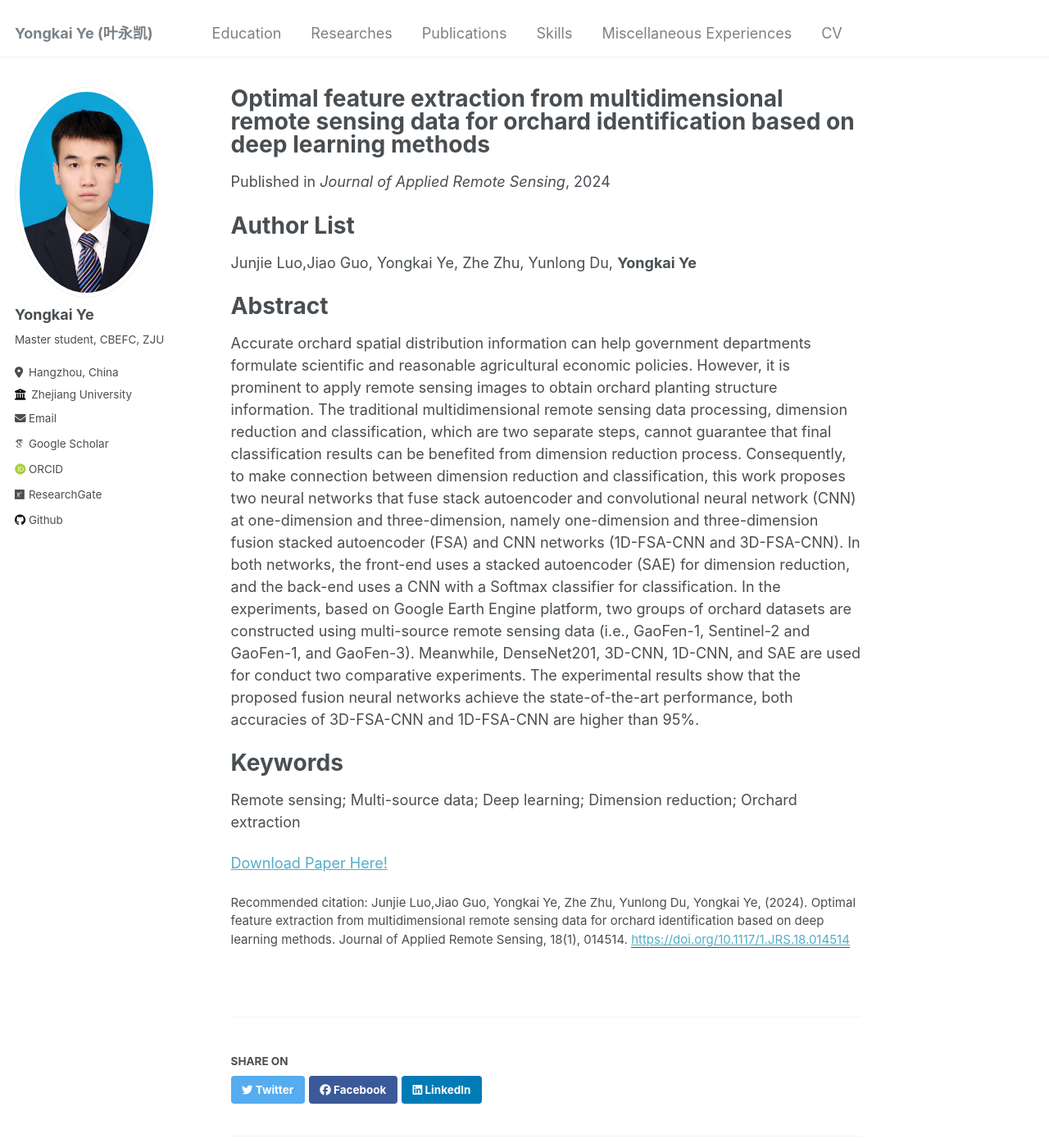
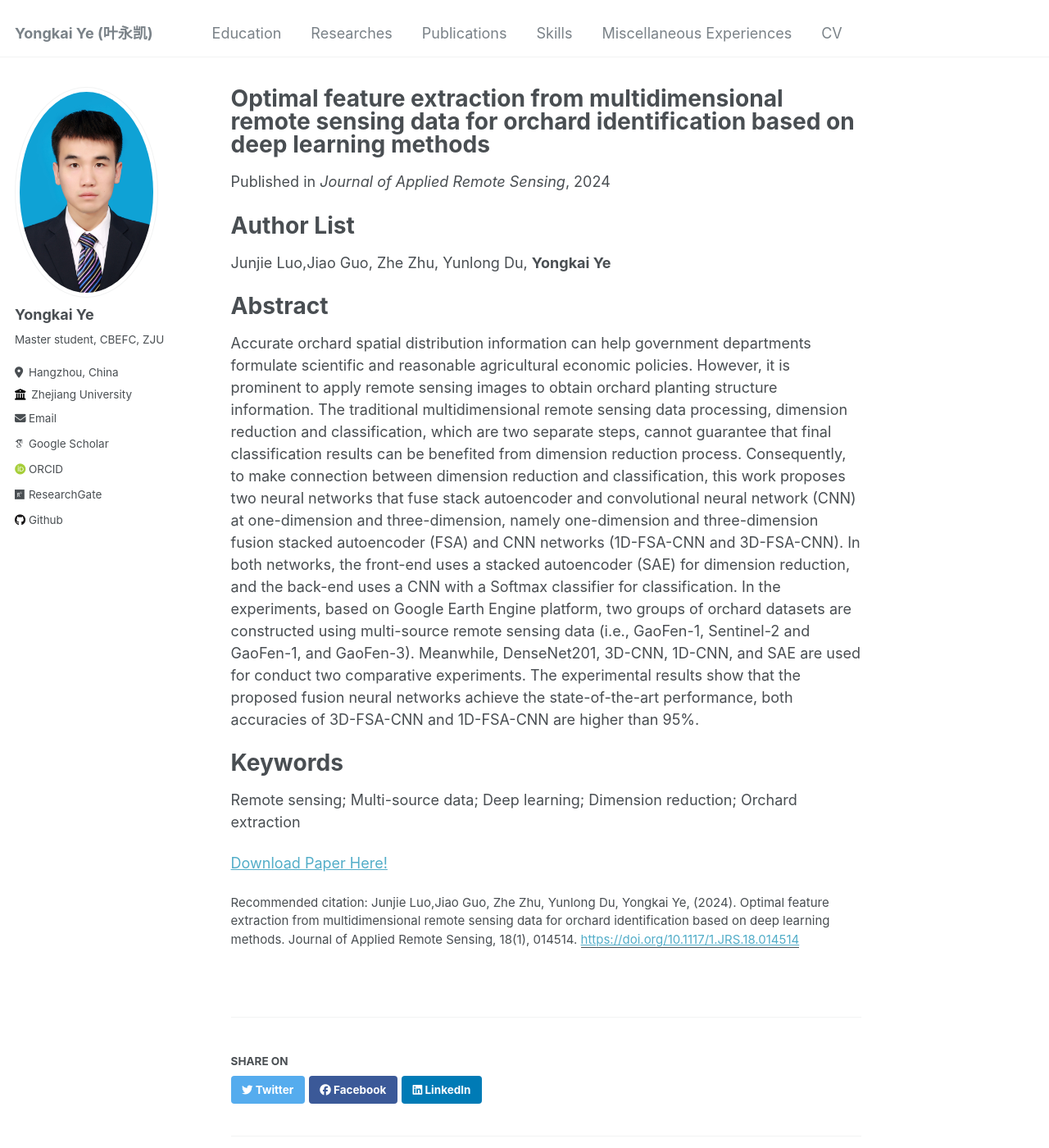
Before and after one commit to Yongkai-Ye/Yongkai-Ye.github.io, a Jekyll site: the page built from _publications/2024-February-nwafu-paper-4.md, in a window 1280 px wide and 1400 px high. Shown: the whole window at 82% size. Built offline with Jekyll 4.4.1, drawn with Linux system fonts in a browser that asks for light colours; some web fonts are replaced.

Commit message:
Update 2024-February-nwafu-paper-4.md

```diff
--- a/_publications/2024-February-nwafu-paper-4.md
+++ b/_publications/2024-February-nwafu-paper-4.md
@@ -6,12 +6,12 @@ excerpt: 'This paper is about providing two neural networks that fuse stack auto
 date: 2024-07-01
 venue: 'Journal of Applied Remote Sensing'
 paperurl: 'https://doi.org/10.1117/1.JRS.18.014514'
-citation: 'Junjie Luo,Jiao Guo, Yongkai Ye, Zhe Zhu, Yunlong Du, Yongkai Ye, (2024). Optimal feature extraction from multidimensional remote sensing data for orchard identification based on deep learning methods. Journal of Applied Remote Sensing, 18(1), 014514.'
+citation: 'Junjie Luo,Jiao Guo, Zhe Zhu, Yunlong Du, Yongkai Ye, (2024). Optimal feature extraction from multidimensional remote sensing data for orchard identification based on deep learning methods. Journal of Applied Remote Sensing, 18(1), 014514.'
 ---
 
 Author List
 ======
-Junjie Luo,Jiao Guo, Yongkai Ye, Zhe Zhu, Yunlong Du, **Yongkai Ye**
+Junjie Luo,Jiao Guo, Zhe Zhu, Yunlong Du, **Yongkai Ye**
 
 Abstract
 ======
```
